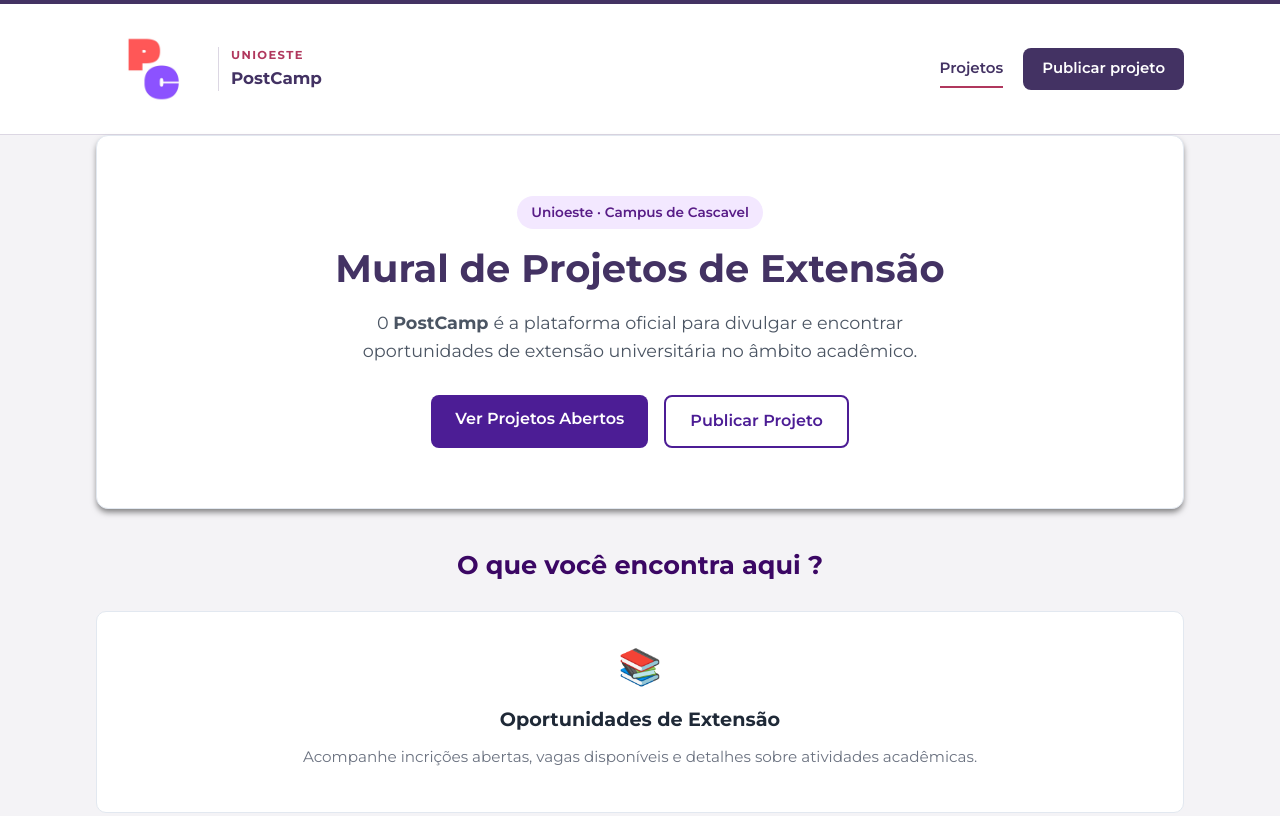
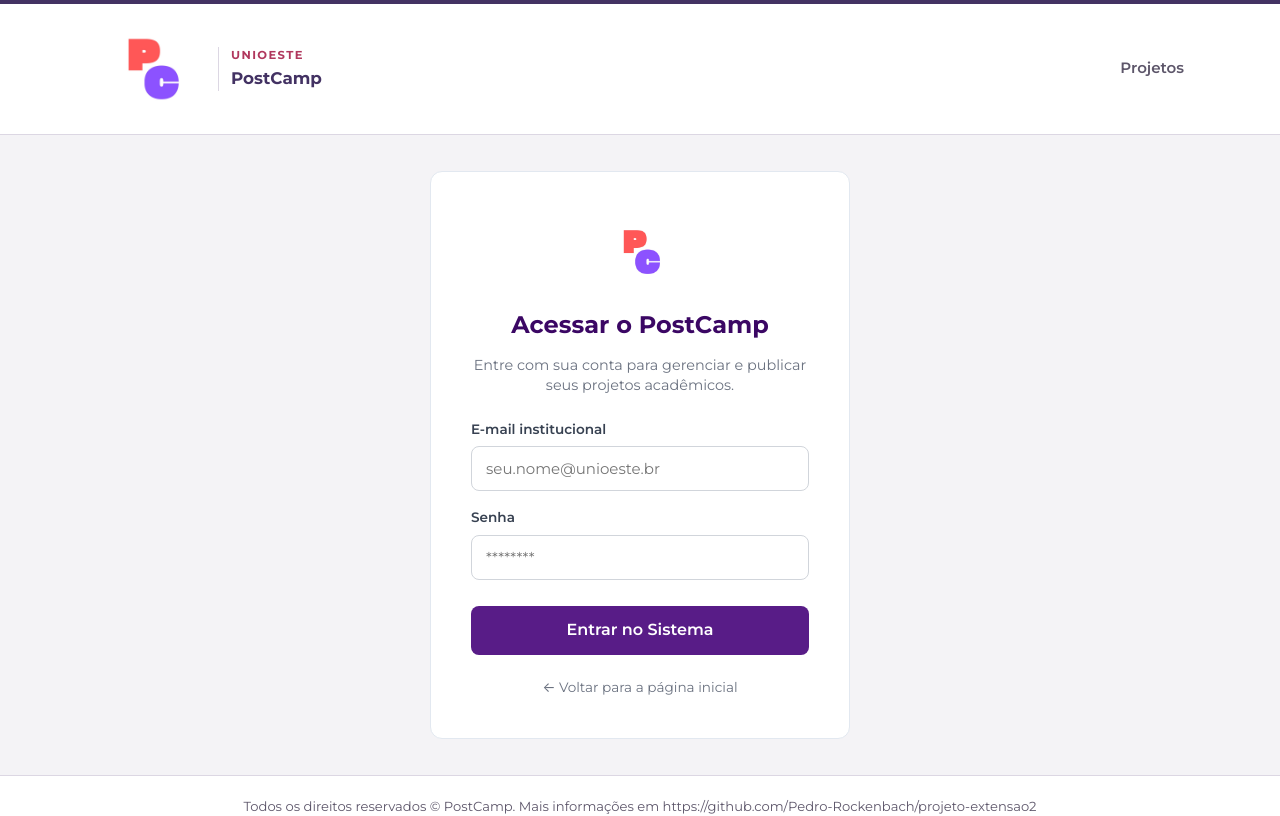
Before and after one commit to Pedro-Rockenbach/projeto-extensao2, a Vue app in the folder frontend/: page /login in a window 1280 px wide. Before the commit this address led to /. Shown: the top 816 px of the page. Built offline with nearby package versions, Linux system fonts and the light colour scheme.

Commit message:
Implementação da tela de login e funções básicas

```diff
--- a/frontend/src/components/AppCabecalho.vue
+++ b/frontend/src/components/AppCabecalho.vue
@@ -14,8 +14,17 @@
       </RouterLink>
 
       <nav class="cabecalho__nav" aria-label="Principal">
-        <RouterLink to="/" class="cabecalho__link">Projetos</RouterLink>
-        <RouterLink :to="{ name: 'novo-projeto' }" class="botao botao--primario">
+        <RouterLink to="/projetos" class="cabecalho__link">Projetos</RouterLink>
+        <RouterLink
+          v-if="$route.path !== '/login'"
+          to="/login" class="cabecalho__link"
+          >
+          Entrar
+        </RouterLink>
+        <RouterLink
+          v-if="$route.path !== '/login'"
+          to="/login" class="botao botao--primario"
+          >
           Publicar projeto
         </RouterLink>
       </nav>
--- a/frontend/src/router/index.js
+++ b/frontend/src/router/index.js
@@ -1,4 +1,5 @@
 import { createRouter, createWebHistory } from 'vue-router'
+import LoginView from '@/views/LoginView.vue'
 import HomeView from '@/views/HomeView.vue'
 import QuadroView from '@/views/QuadroView.vue'
 import DetalhesView from '@/views/DetalhesView.vue'
@@ -7,7 +8,8 @@
 const router = createRouter({
   history: createWebHistory(import.meta.env.BASE_URL),
   routes: [
-    { path: '/', name: 'home', component: HomeView},
+    { path: '/login', name: 'login', component: LoginView },
+    { path: '/', name: 'home', component: HomeView },
     { path: '/projetos', name: 'quadro', component: QuadroView },
     { path: '/projetos/novo', name: 'novo-projeto', component: FormularioView },
     { path: '/projetos/:id', name: 'detalhes-projeto', component: DetalhesView, props: true },
--- a/frontend/src/views/HomeView.vue
+++ b/frontend/src/views/HomeView.vue
@@ -12,7 +12,7 @@
                     <router-link to="/projetos" class="btn btn-primary">
                         Ver Projetos Abertos
                     </router-link>
-                    <router-link to="/novo-projeto" class="btn btn-outline">
+                    <router-link to="/login" class="btn btn-outline">
                         Publicar Projeto
                     </router-link>
                 </div>
@@ -80,7 +80,7 @@
 
     .hero-section h1 {
         font-size: 2.4rem;
-        colour: #3b0764;
+        color: #3b0764;
         margin-bottom: 16px;
         font-weight: 700;
     }
--- /dev/null
+++ b/frontend/src/views/LoginView.vue
@@ -0,0 +1,171 @@
+<template>
+    <div class="login-container">
+        <div class="login-card">
+            <div class="logo-area">
+                <router-link to="/">
+                    <img src="/logo-simples-PostCamp.jpg" alt="Logo PostCamp" class="logo-img" />
+                </router-link>
+                <h1>Acessar o PostCamp</h1>
+                <p>Entre com sua conta para gerenciar e publicar seus projetos acadêmicos.</p>
+            </div>
+
+            <form @submit.prevent="fazerLogin" class="login-form">
+                <div class="input-group">
+                    <label for="email">E-mail institucional</label>
+                    <input
+                      type="email"
+                      id="email"
+                      v-model="email"
+                      placeholder="seu.nome@unioeste.br"
+                      required
+                    />
+                </div>
+
+                <div class="input-group">
+                    <label for="senha">Senha</label>
+                    <input
+                      type="password"
+                      id="senha"
+                      v-model="senha"
+                      placeholder="********"
+                      required
+                    />
+                </div>
+
+                <button type="submit" class="btn-submit">Entrar no Sistema</button>
+            </form>
+
+            <div class="login-footer">
+                <router-link to="/" class="voltar-link">← Voltar para a página inicial</router-link>
+            </div>
+        </div>
+    </div>
+</template>
+
+<script setup>
+import { ref } from 'vue'
+import { useRouter } from 'vue-router'
+
+const router = useRouter()
+const email = ref('')
+const senha = ref('')
+
+const fazerLogin = () => {
+    //apenas um mock
+    localStorage.setItem('postcamp_logado', 'true')
+    localStorage.setItem('postcamp_user', email.value)
+
+    alert('Login simulado com sucesso! Bem-vindo ao PostCamp.')
+
+    //redirecionando para mural de projetos
+    router.push('/projetos/novo')
+}
+</script>
+
+<style scoped>
+.login-container {
+    display: flex;
+    justify-content: center;
+    align-items: center;
+    min-height: 80vh;
+    padding: 20px;
+}
+
+.login-card {
+    background: #ffffff;
+    padding: 40px;
+    border-radius: 12px;
+    border: 1px solid #e2e8f0;
+    box-shadow: 4px 6px -1px rgba(0, 0, 0, 0.05);
+    width: 100%;
+    max-width: 420px;
+}
+
+.logo-area {
+    text-align: center;
+    margin-bottom: 24px;
+}
+
+.logo-img {
+    height: 80px;
+    width: auto;
+    margin-bottom: 12px;
+}
+
+.logo-area h1 {
+    font-size: 1.5rem;
+    color: #3b0764;
+    margin-bottom: 8px;
+    font-weight: 700;
+}
+
+.logo-area p {
+    color: #6b7280;
+    font-size: 0.9rem;
+    line-height: 1.4;
+}
+
+.login-form {
+    display: flex;
+    flex-direction: column;
+    gap: 16px;
+}
+
+.input-group {
+    display: flex;
+    flex-direction: column;
+    gap: 6px;
+}
+
+.input-group label {
+    font-size: 0.85rem;
+    font-weight: 600;
+    color: #374151;
+}
+
+.input-group input {
+    padding: 10px 14px;
+    border: 1px solid #d1d5db;
+    border-radius: 8px;
+    font-size: 0.95krem;
+    outline: none;
+    transition: border-color 0.2s;
+}
+
+.input-group input:focus {
+    border-color: #581c87;
+}
+
+.btn-submit {
+    margin-top: 10px;
+    background-color: #581c87;
+    color: #ffffff;
+    border: none;
+    padding: 12px;
+    border-radius: 8px;
+    font-weight: 600;
+    font-size: 1rem;
+    cursor: pointer;
+    transition: background-color 0.2s;
+}
+
+.btn-submit:hover {
+    background-color: #3b0764;
+}
+
+.login-footer {
+    text-align: center;
+    margin-top: 20px;
+}
+
+.voltar-link {
+    color: #6b7280;
+    font-size: 0.85rem;
+    text-decoration: none;
+}
+
+.voltar-link:hover {
+    color: #581c87;
+    text-decoration: underline;
+}
+</style>
```
